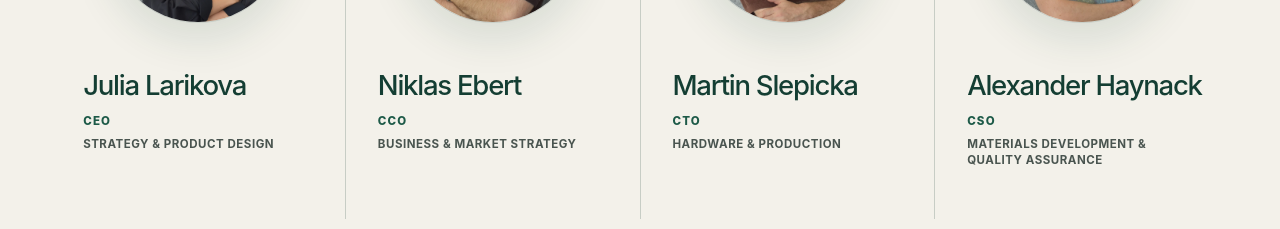
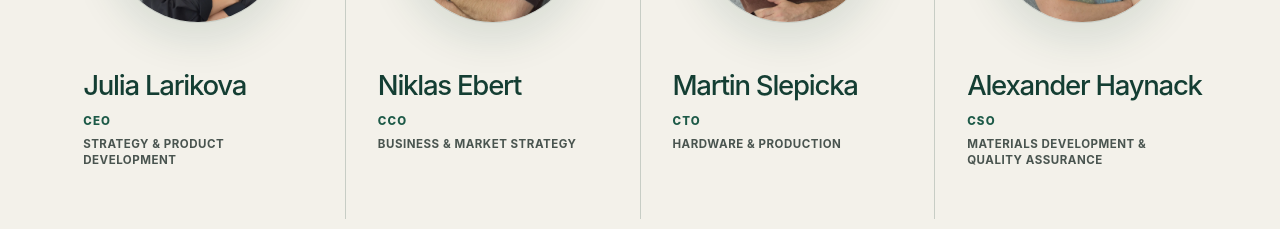
Before and after one commit to biolope/biolope.github.io, a React (Vite) app: page / in a window 1280 px wide. Shown: the part 3580-3809 px from the top of the page. Built offline with nearby package versions, Linux system fonts and the light colour scheme.

Commit message:
Update team.js

```diff
--- a/src/content/team.js
+++ b/src/content/team.js
@@ -3,7 +3,7 @@ export const founders = [
     name: "Julia Larikova",
     portrait: "/content/team/julia.webp",
     title: "CEO",
-    role: "Strategy & Product Design",
+    role: "Strategy & Product Development",
     bio: "Architect and researcher specializing in computational design, ceramic 3D printing and façade development.",
   },
   {
```
